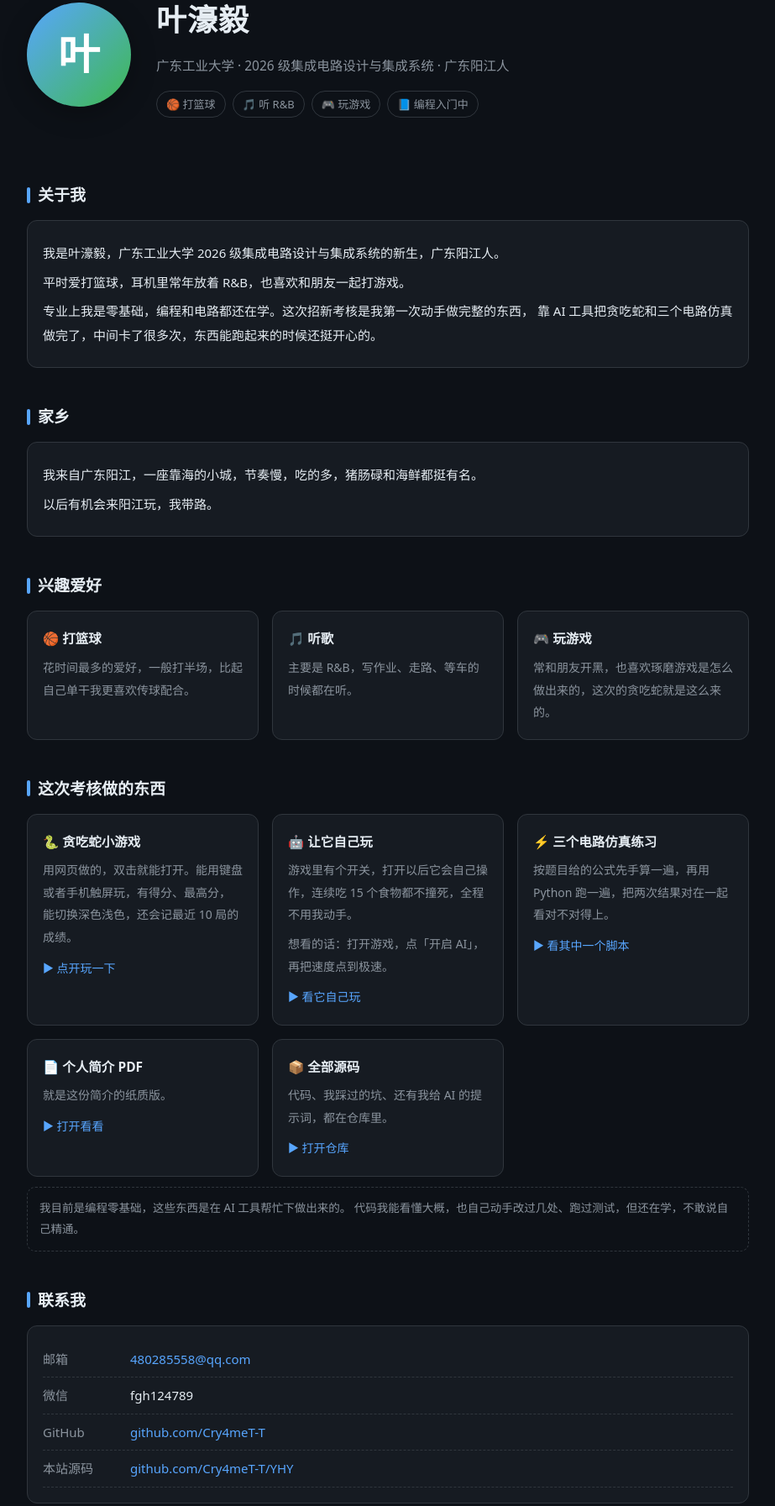
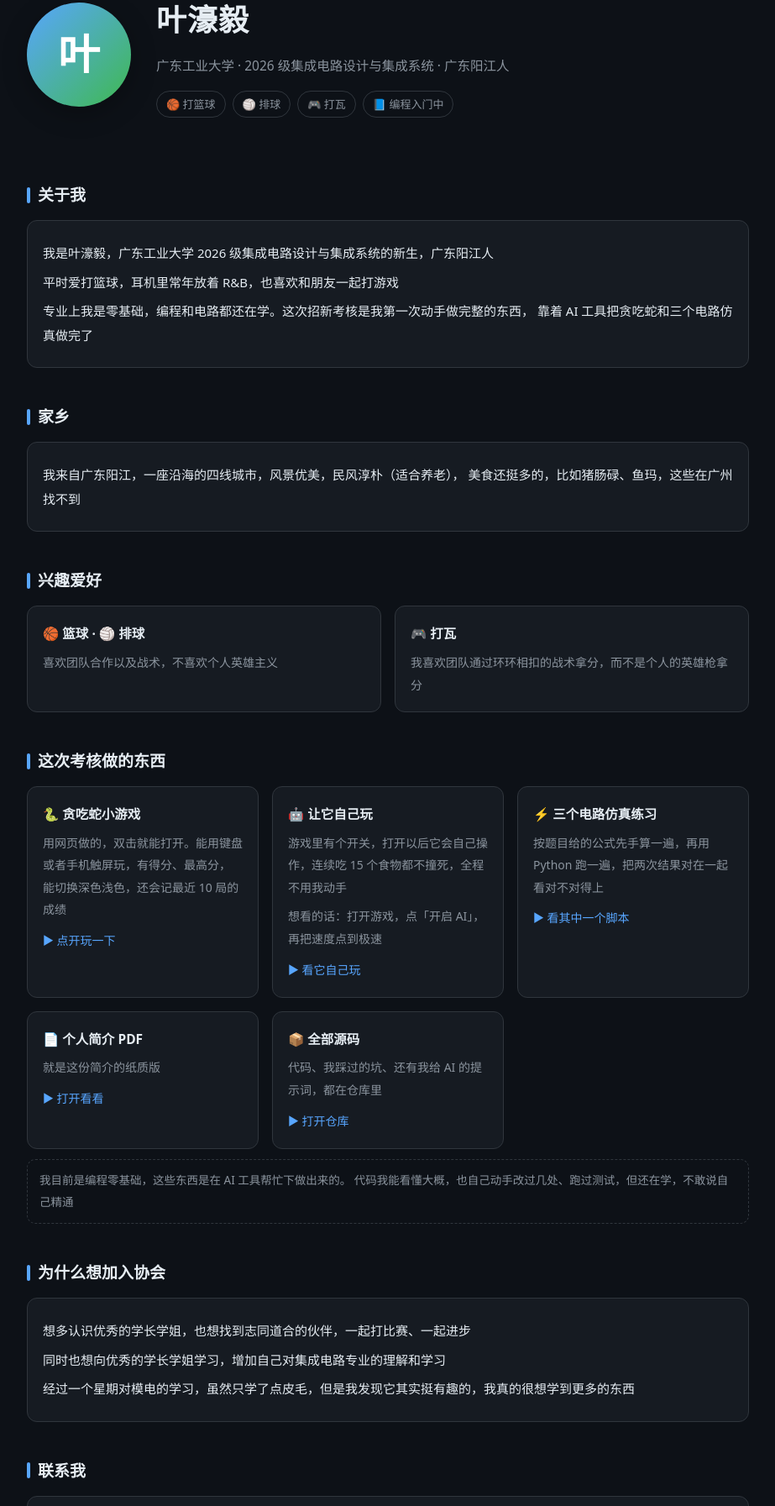
Before and after one commit to Cry4meT-T/YHY, a plain HTML site: page index.html in a window 1280 px wide. Shown: the part 134-1927 px from the top of the page at 84% size, without its empty margins (178-1101 px from the left). Drawn offline with Linux system fonts and the light colour scheme.

Commit message:
docs(web): 主页内容同步个人简介新版（排球/打瓦、家乡、加入协会理由）

```diff
--- a/index.html
+++ b/index.html
@@ -4,7 +4,7 @@
 <meta charset="UTF-8">
 <meta name="viewport" content="width=device-width, initial-scale=1.0">
 <title>叶濠毅的个人主页</title>
-<meta name="description" content="叶濠毅，广东工业大学 2026 级集成电路设计与集成系统，广东阳江人，喜欢打篮球、听 R&B、玩游戏">
+<meta name="description" content="叶濠毅，广东工业大学 2026 级集成电路设计与集成系统，广东阳江人，喜欢打篮球、排球和打瓦">
 <!--
   =========================================================================
   个人主页（GitHub Pages 首页）
@@ -87,6 +87,7 @@
     <a href="#home">家乡</a>
     <a href="#hobby">兴趣</a>
     <a href="#works">作品</a>
+    <a href="#join">加入协会</a>
     <a href="#contact">联系</a>
     <button id="themeBtn">🌓 换肤</button>
   </nav>
@@ -99,8 +100,8 @@
     <div class="sub">广东工业大学 · 2026 级集成电路设计与集成系统 · 广东阳江人</div>
     <div class="tags">
       <span class="tag">🏀 打篮球</span>
-      <span class="tag">🎵 听 R&amp;B</span>
-      <span class="tag">🎮 玩游戏</span>
+      <span class="tag">🏐 排球</span>
+      <span class="tag">🎮 打瓦</span>
       <span class="tag">📘 编程入门中</span>
     </div>
   </div>
@@ -110,18 +111,18 @@
   <section id="about">
     <h2>关于我</h2>
     <div class="prose">
-      <p>我是叶濠毅，广东工业大学 2026 级集成电路设计与集成系统的新生，广东阳江人。</p>
-      <p>平时爱打篮球，耳机里常年放着 R&amp;B，也喜欢和朋友一起打游戏。</p>
+      <p>我是叶濠毅，广东工业大学 2026 级集成电路设计与集成系统的新生，广东阳江人</p>
+      <p>平时爱打篮球，耳机里常年放着 R&amp;B，也喜欢和朋友一起打游戏</p>
       <p>专业上我是零基础，编程和电路都还在学。这次招新考核是我第一次动手做完整的东西，
-         靠 AI 工具把贪吃蛇和三个电路仿真做完了，中间卡了很多次，东西能跑起来的时候还挺开心的。</p>
+         靠着 AI 工具把贪吃蛇和三个电路仿真做完了</p>
     </div>
   </section>
 
   <section id="home">
     <h2>家乡</h2>
     <div class="prose">
-      <p>我来自广东阳江，一座靠海的小城，节奏慢，吃的多，猪肠碌和海鲜都挺有名。</p>
-      <p>以后有机会来阳江玩，我带路。</p>
+      <p>我来自广东阳江，一座沿海的四线城市，风景优美，民风淳朴（适合养老），
+         美食还挺多的，比如猪肠碌、鱼玛，这些在广州找不到</p>
     </div>
   </section>
 
@@ -129,16 +130,12 @@
     <h2>兴趣爱好</h2>
     <div class="grid">
       <div class="card">
-        <h3>🏀 打篮球</h3>
-        <p>花时间最多的爱好，一般打半场，比起自己单干我更喜欢传球配合。</p>
+        <h3>🏀 篮球 · 🏐 排球</h3>
+        <p>喜欢团队合作以及战术，不喜欢个人英雄主义</p>
       </div>
       <div class="card">
-        <h3>🎵 听歌</h3>
-        <p>主要是 R&amp;B，写作业、走路、等车的时候都在听。</p>
-      </div>
-      <div class="card">
-        <h3>🎮 玩游戏</h3>
-        <p>常和朋友开黑，也喜欢琢磨游戏是怎么做出来的，这次的贪吃蛇就是这么来的。</p>
+        <h3>🎮 打瓦</h3>
+        <p>我喜欢团队通过环环相扣的战术拿分，而不是个人的英雄枪拿分</p>
       </div>
     </div>
   </section>
@@ -149,34 +146,43 @@
       <div class="card">
         <h3>🐍 贪吃蛇小游戏</h3>
         <p>用网页做的，双击就能打开。能用键盘或者手机触屏玩，有得分、最高分，
-           能切换深色浅色，还会记最近 10 局的成绩。</p>
+           能切换深色浅色，还会记最近 10 局的成绩</p>
         <a class="go" href="snake/index.html">▶ 点开玩一下</a>
       </div>
       <div class="card">
         <h3>🤖 让它自己玩</h3>
-        <p>游戏里有个开关，打开以后它会自己操作，连续吃 15 个食物都不撞死，全程不用我动手。</p>
-        <p>想看的话：打开游戏，点「开启 AI」，再把速度点到极速。</p>
+        <p>游戏里有个开关，打开以后它会自己操作，连续吃 15 个食物都不撞死，全程不用我动手</p>
+        <p>想看的话：打开游戏，点「开启 AI」，再把速度点到极速</p>
         <a class="go" href="snake/index.html">▶ 看它自己玩</a>
       </div>
       <div class="card">
         <h3>⚡ 三个电路仿真练习</h3>
-        <p>按题目给的公式先手算一遍，再用 Python 跑一遍，把两次结果对在一起看对不对得上。</p>
+        <p>按题目给的公式先手算一遍，再用 Python 跑一遍，把两次结果对在一起看对不对得上</p>
         <a class="go" href="pyspice/rc_lowpass.py">▶ 看其中一个脚本</a>
       </div>
       <div class="card">
         <h3>📄 个人简介 PDF</h3>
-        <p>就是这份简介的纸质版。</p>
+        <p>就是这份简介的纸质版</p>
         <a class="go" href="profile/intro.pdf">▶ 打开看看</a>
       </div>
       <div class="card">
         <h3>📦 全部源码</h3>
-        <p>代码、我踩过的坑、还有我给 AI 的提示词，都在仓库里。</p>
+        <p>代码、我踩过的坑、还有我给 AI 的提示词，都在仓库里</p>
         <a class="go" href="https://github.com/Cry4meT-T/YHY">▶ 打开仓库</a>
       </div>
     </div>
     <div class="note">
       我目前是编程零基础，这些东西是在 AI 工具帮忙下做出来的。
-      代码我能看懂大概，也自己动手改过几处、跑过测试，但还在学，不敢说自己精通。
+      代码我能看懂大概，也自己动手改过几处、跑过测试，但还在学，不敢说自己精通
+    </div>
+  </section>
+
+  <section id="join">
+    <h2>为什么想加入协会</h2>
+    <div class="prose">
+      <p>想多认识优秀的学长学姐，也想找到志同道合的伙伴，一起打比赛、一起进步</p>
+      <p>同时也想向优秀的学长学姐学习，增加自己对集成电路专业的理解和学习</p>
+      <p>经过一个星期对模电的学习，虽然只学了点皮毛，但是我发现它其实挺有趣的，我真的很想学到更多的东西</p>
     </div>
   </section>
 
```
